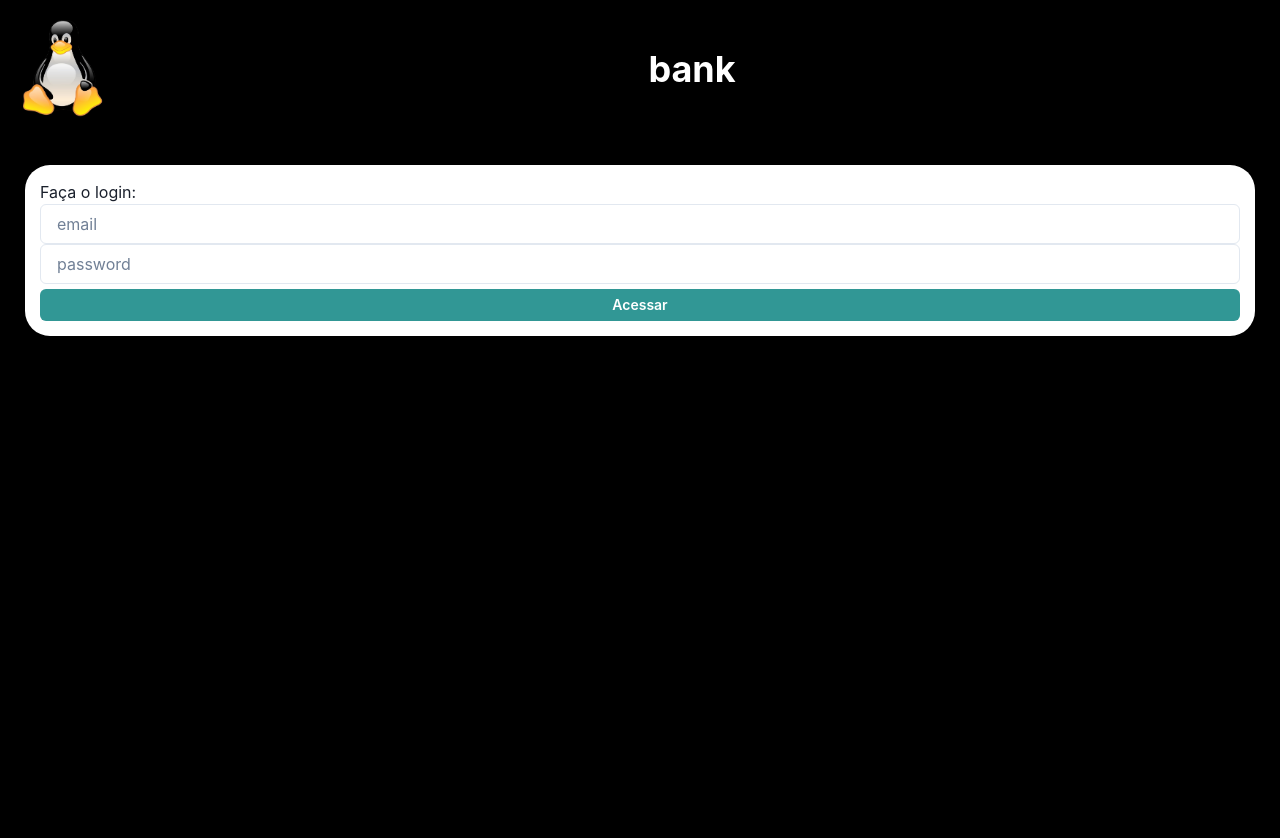
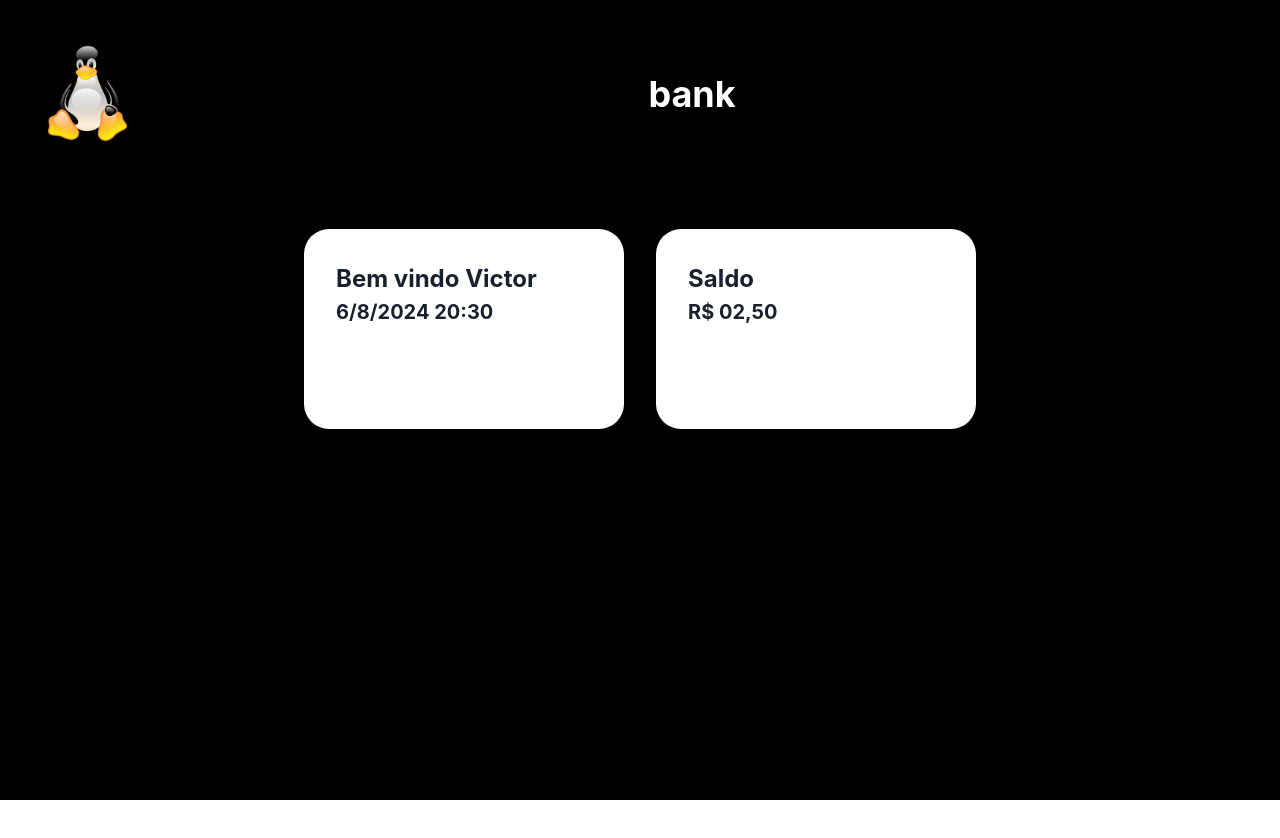
Before and after one commit to zVihugo/bank, a React (Vite) app: page /session/1 in a window 1280 px wide. Shown: the top 838 px of the page. After the commit the page ends 800 px from the top, so only its background shows below. Built offline with nearby package versions, Linux system fonts and the light colour scheme.

Commit message:
Adicionando coisas
Adicionando rotas, refatorando código, separando em componentes e adicionando paginas

```diff
--- a/package.json
+++ b/package.json
@@ -33,6 +33,7 @@
     "eslint-plugin-react-refresh": "^0.4.9",
     "globals": "^15.9.0",
     "jest": "^29.7.0",
+    "react-router-dom": "^6.26.2",
     "typescript": "^5.5.3",
     "typescript-eslint": "^8.0.1",
     "vite": "^5.4.1"
--- a/src/App.tsx
+++ b/src/App.tsx
@@ -1,14 +1,26 @@
 import "./App.css";
+import { BrowserRouter, Routes, Route } from "react-router-dom";
 
-import { Card } from "./components/Card/Card";
-import Header from "./components/Header/Header"
+import Home from "./pages/Home/home";
+import ContaInfo from "./pages/ContaInfo/contaInfo";
+
+import Conta from "./pages/Conta/conta";
+import { ChakraProvider } from "@chakra-ui/react";
+import Layout from "./components/Layout/Layout";
 
 function App() {
   return (
-    <>
-      <Header/>
-      <Card/>
-    </>
+    <BrowserRouter>
+      <ChakraProvider>
+        <Layout>
+          <Routes>
+            <Route path="/auth" element={<Home />} />
+            <Route path="/session/:id" element={<Conta />} />
+            <Route path="/info" element={<ContaInfo/>} />
+          </Routes>
+        </Layout>
+      </ChakraProvider>
+    </BrowserRouter>
   );
 }
 
--- /dev/null
+++ b/src/api.ts
@@ -0,0 +1,13 @@
+const conta = {
+    email: "zvihugo@hotmail.com",
+    password: '123456',
+    name: "Victor",
+    balance: "R$ 02,50",
+    id: "1"
+}
+
+export const api = new Promise((resolve) => {
+    setTimeout(() => {
+        resolve(conta)
+    }, 1000);
+})
--- a/src/components/Button/Button.tsx
+++ b/src/components/Button/Button.tsx
@@ -1,7 +1,8 @@
 import {Button} from "@chakra-ui/react";
+import { MouseEventHandler } from "react";
 
 interface IButton{
-    event: () => void
+    event: MouseEventHandler
 }
 
 const Botao = ({event}: IButton) => {
--- a/src/components/Card/Card.tsx
+++ b/src/components/Card/Card.tsx
@@ -1,26 +1,22 @@
-// interface ICard {
-//   event: ( )
-// }
-
-//Importando o chakraProvider
-import { ChakraProvider, Input, Box} from "@chakra-ui/react";
-
-//Importando components
-import Botao from "../Button/Button"
+import { useState } from "react";
+import { Input, Box } from "@chakra-ui/react";
+import Botao from "../Button/Button";
 import { login } from "../../services/login/login";
 
+export const Card = () => {
+  const [email, setEmail] = useState("");
 
-export const Card = () => {
   return (
-    <ChakraProvider>
-      <Box minHeight="100vh" background="#000" padding="25px">
-        <Box backgroundColor="#ffffff" borderRadius="25px" padding="15px">
-          <h1>Faça o login:</h1>
-          <Input placeholder="email" type="email"/>
-          <Input placeholder="password" type="password"/>
-          <Botao event={login}/>
-        </Box>
-      </Box>
-    </ChakraProvider>
-  )
-}
+    <Box backgroundColor="#ffffff" borderRadius="25px" padding="15px">
+      <h1>Bom dia</h1>
+      <Input
+        placeholder="email"
+        type="email"
+        value={email}
+        onChange={(e) => setEmail(e.target.value)}
+      />
+      <Input placeholder="password" type="password" />
+      <Botao event={() => login(email)} />
+    </Box>
+  );
+};
--- /dev/null
+++ b/src/components/CardInfo/CardInfo.tsx
@@ -0,0 +1,17 @@
+import { Box, Text } from "@chakra-ui/react";
+
+interface ICardInfo{
+    mainContent: string;
+    content: string;
+}
+
+const CardInfo = ({mainContent, content}: ICardInfo) => {
+  return (
+    <Box backgroundColor="white" width={320} minHeight="25vh" padding={8} borderRadius="25px">
+        <Text fontSize="2xl" fontWeight="bold">{mainContent}</Text>
+        <Text fontSize="xl" fontWeight="bold">{content}</Text>
+    </Box>
+  );
+};
+
+export default CardInfo;
--- /dev/null
+++ b/src/components/Layout/Layout.tsx
@@ -0,0 +1,21 @@
+import { ReactNode } from "react";
+import { ChakraProvider, Box } from "@chakra-ui/react";
+import Header from "../Header/Header";
+
+interface LayoutProps {
+  children: ReactNode;
+}
+
+const Layout = ({ children }: LayoutProps) => {
+  return (
+    <ChakraProvider>
+
+      <Box minHeight="100vh" background="#000" padding="25px">
+        <Header/>
+        {children}
+      </Box>
+    </ChakraProvider>
+  );
+};
+
+export default Layout;
--- /dev/null
+++ b/src/pages/Conta/conta.tsx
@@ -0,0 +1,58 @@
+import { useEffect, useState } from "react";
+import CardInfo from "../../components/CardInfo/CardInfo";
+import { Center, SimpleGrid, Spinner } from "@chakra-ui/react";
+import { api } from "../../api";
+import { useParams, useNavigate } from "react-router-dom";
+
+
+interface user {
+  email: string;
+  senha: string;
+  name: string;
+  balance: number;
+  id: string;
+}
+
+
+const Conta = () => {
+  const [userData, setUserData] = useState<null | user>();
+
+  useEffect(() => {
+    const getData = async () => {
+      const data: any | user = await api;
+      setUserData(data);
+      console.log(data);
+    };
+
+    getData();
+  }, []);
+
+  const actualData = new Date();
+  const navigate = useNavigate()
+
+  const { id } = useParams<{ id: string }>();
+
+  if(userData && id !== userData.id){
+    navigate("/auth")
+  }
+  return (
+    <Center>
+      <SimpleGrid columns={2} spacing={8} paddingTop={16}>
+        {
+          userData === undefined || userData === null ?
+            (<Center>
+              <Spinner size="xl" color="white" />
+            </Center>) :
+            (
+              <>
+                <CardInfo mainContent={`Bem vindo ${userData?.name}`} content={`${actualData.getDay()}/${actualData.getMonth()}/${actualData.getFullYear()} ${actualData.getHours()}:${actualData.getMinutes()}`} />
+                <CardInfo mainContent="Saldo" content={`${userData.balance}`} />
+              </>
+            )
+        }
+      </SimpleGrid>
+    </Center>
+  );
+};
+
+export default Conta;
--- /dev/null
+++ b/src/pages/ContaInfo/contaInfo.tsx
@@ -0,0 +1,10 @@
+import {Text} from "@chakra-ui/react";
+
+const ContaInfo = () => {
+    return (
+        <Text>
+            Informações da Conta
+        </Text>
+    )
+}
+export default ContaInfo;
--- /dev/null
+++ b/src/pages/Home/home.tsx
@@ -0,0 +1,12 @@
+import { Card } from "../../components/Card/Card";
+
+
+const Home = () => {
+    return (
+        <>
+            <Card/>
+        </>
+    )
+}
+
+export default Home;
--- a/src/services/login/login.tsx
+++ b/src/services/login/login.tsx
@@ -1,3 +1,10 @@
-export const login = (): void => {
-    alert("Boas vindas")
+import { api } from "../../api"
+
+export const login = async(email: string): Promise<void> => {
+    const data: any = await api;
+
+    if(email !== data.email){
+        return alert("Email inválido!")
+    }
+    alert(`Bem vindo ${email}`)
 }
```
Also changed, not shown: src/components/Layout.tsx (deleted, +0 -15 lines), 1 other file (tests, documents, lock files or other folders).
